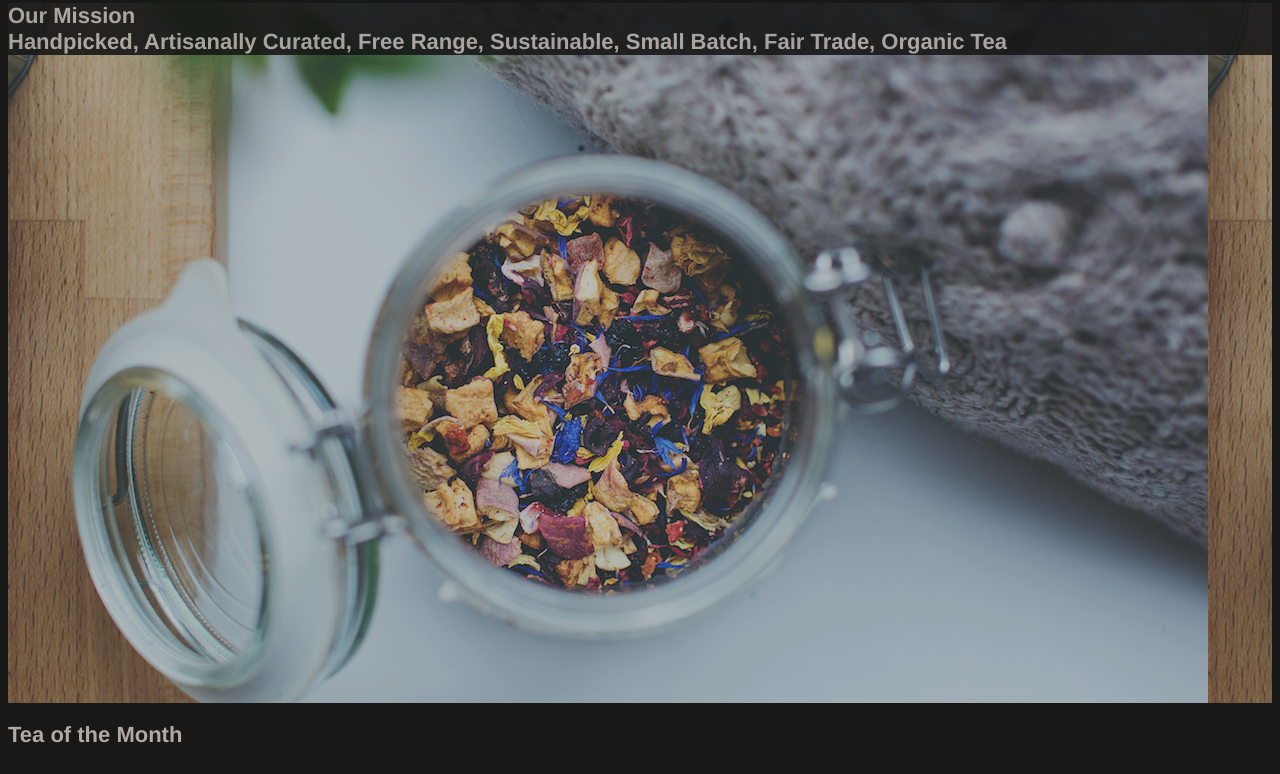
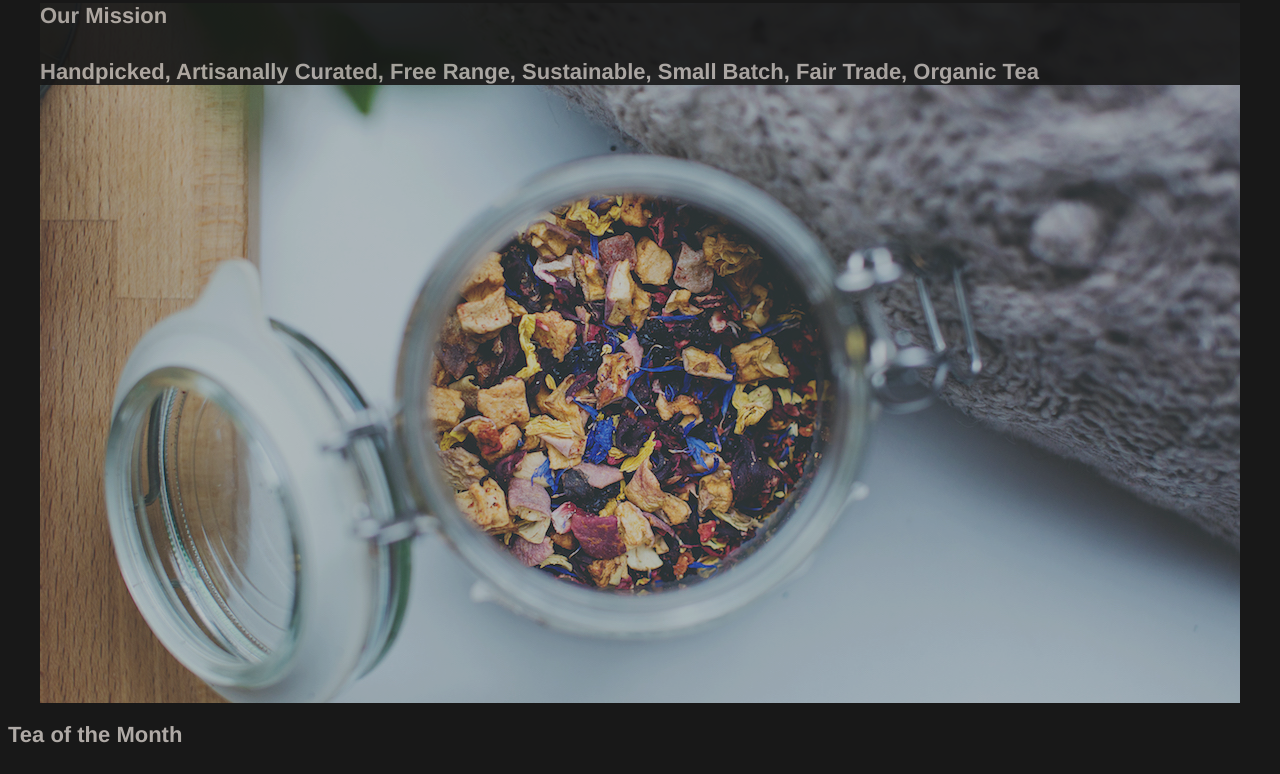
Before and after one commit to JRK77/Tea-Cozy-Website, a plain HTML site: page index.html in a window 1280 px wide. Shown: the part 329-1103 px from the top of the page. Drawn offline with Linux system fonts and the light colour scheme.

Commit message:
Edited background of mission section

```diff
--- a/index.html
+++ b/index.html
@@ -18,7 +18,8 @@
         <div>
             <main class="mission">
                 <section>
-                    <h2>Our Mission<br>Handpicked, Artisanally Curated, Free Range, Sustainable, Small Batch, Fair Trade, Organic Tea</h2>
+                    <h2>Our Mission</h2>
+                    <h4>Handpicked, Artisanally Curated, Free Range, Sustainable, Small Batch, Fair Trade, Organic Tea</h4>
                 </section>
             </main>
         </div>
--- a/resources/style.css
+++ b/resources/style.css
@@ -8,5 +8,8 @@
 
 .mission {
     background-image: url("./img-mission-background.jpg");
+    background-repeat: no-repeat;
     height: 700px;
+    width: 1200px;
+    margin: 0 auto;
 }
```
